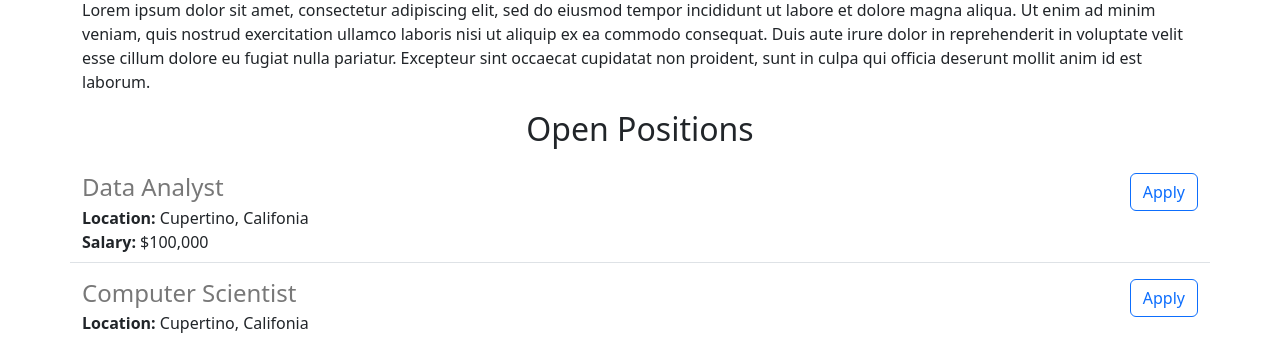
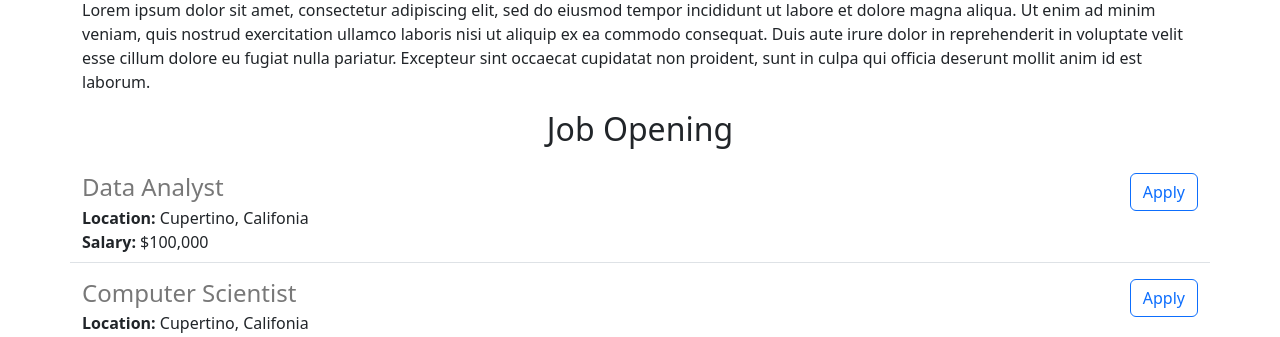
Before and after one commit to dragonkick2024/first-website, a Flask app: page / in a window 1280 px wide. Shown: the part 512-849 px from the top of the page. Run offline with Flask 3, Linux system fonts and the light colour scheme.

Commit message:
made some changes

```diff
--- a/templates/home.html
+++ b/templates/home.html
@@ -20,7 +20,7 @@
       <p>
         Lorem ipsum dolor sit amet, consectetur adipiscing elit, sed do eiusmod tempor incididunt ut labore et dolore magna aliqua. Ut enim ad minim veniam, quis nostrud exercitation ullamco laboris nisi ut aliquip ex ea commodo consequat. Duis aute irure dolor in reprehenderit in voluptate velit esse cillum dolore eu fugiat nulla pariatur. Excepteur sint occaecat cupidatat non proident, sunt in culpa qui officia deserunt mollit anim id est laborum.
       </p>
-      <h2 class="text-center mt-2 mb-4">Open Positions</h2>
+      <h2 class="text-center mt-2 mb-4">Job Opening</h2>
       <div>
         {% for job in jobs %}
           {% include 'jobitem.html' %}
```
